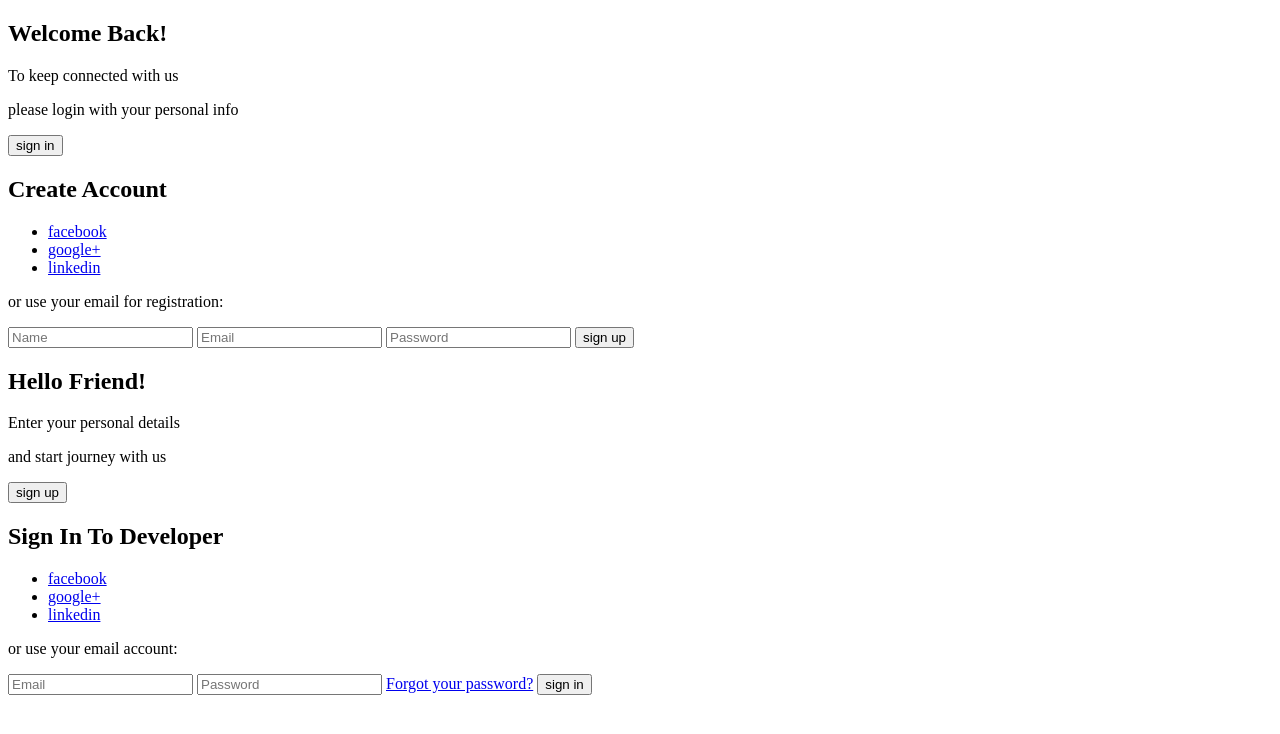
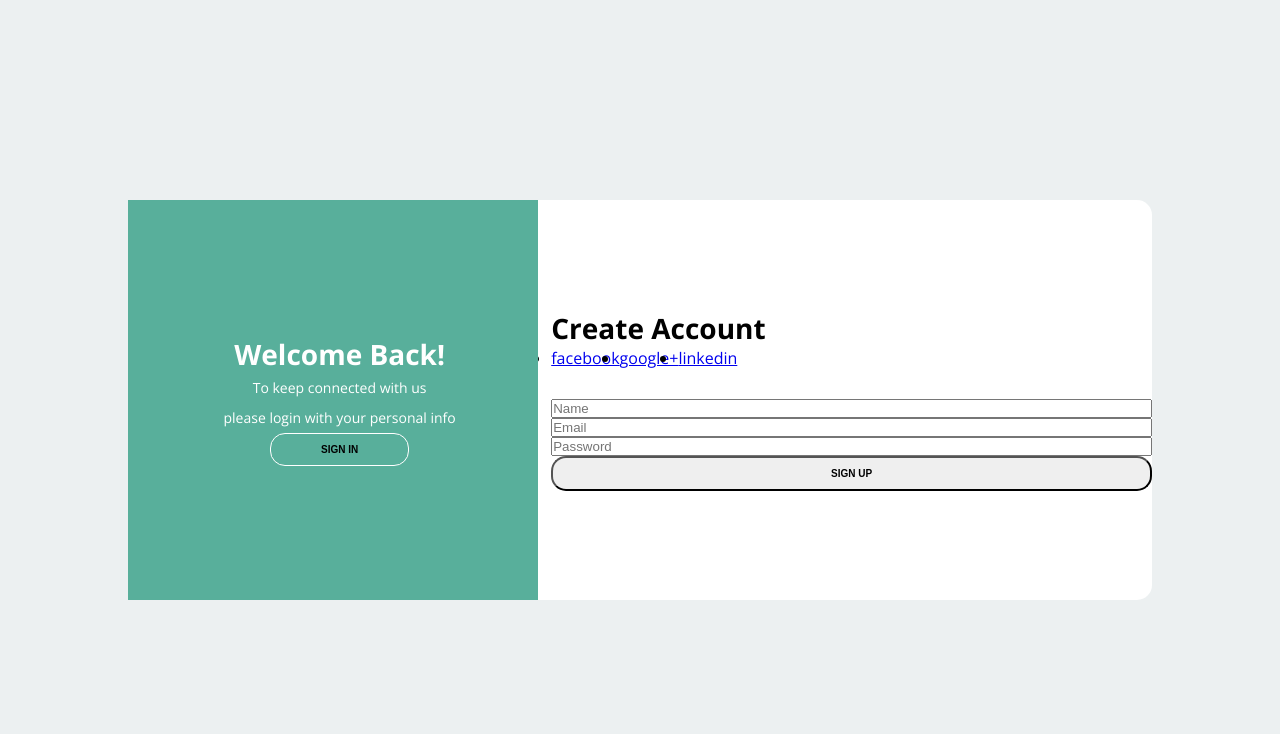
Before and after one commit to caio-dutra/login-cadastro, a plain HTML site: page LOGINDEV/index.html in a window 1280 px wide. Drawn offline with nearby package versions, Linux system fonts and the light colour scheme.

Commit message:
estruturando CSS / structuring CSS

```diff
--- /dev/null
+++ b/LOGINDEV/css/style.css
@@ -0,0 +1,101 @@
+@import url('https://fonts.googleapis.com/css2?family=Open+Sans:wght@300;400;700&display=swap');
+
+* {
+    margin: 0;
+    padding: 0;
+    box-sizing: border-box;
+}
+
+body {
+    font-family: 'Open Sans', sans-serif;
+}
+
+.container {
+    display: flex;
+    justify-content: center;
+    align-items: center;
+    height: 100vh;
+    background-color: #ecf0f1;
+}
+
+.content {
+    background-color: #fff;
+    border-radius: 15px;
+    width: 80%;
+    height: 50%;
+    justify-content: space-between;
+    align-items: center;
+    position: relative;
+}
+
+.content::before {
+    content: "";
+    position: absolute;
+    background-color: #58af9b;
+    width: 40%;
+    height: 100%;
+}
+
+.title {
+    font-size: 28px;
+    font-weight: bold;
+    text-transform: capitalize;
+}
+
+.title-primary {
+    color: #fff;
+}
+
+.description {
+    font-size: 14px;
+    font-weight: 300;
+    color: #fff;
+    line-height: 30px;
+}
+
+.btn {
+    border-radius: 15px;
+    text-transform: uppercase;
+    font-size: 10px;
+    padding: 10px 50px;
+    cursor: pointer;
+    font-weight: bold;
+}
+
+.btn-primary {
+    background-color: transparent;
+    border: 1px solid #fff;
+}
+
+.btn-primary:hover {
+    background: #fff;
+    color: #58af9b;
+}
+
+.first-content {
+    display: flex;
+}
+
+.first-column {
+    text-align: center;
+    flex: 1 0 auto;
+    z-index: 10;
+}
+
+.second-column {
+    flex: 2 0 auto;
+}
+
+.list-social-media {
+    display: flex;
+}
+
+.form {
+    display: flex;
+    flex-direction: column;
+}
+
+.second-content {
+    position: absolute;
+    display: none;
+}
--- a/LOGINDEV/index.html
+++ b/LOGINDEV/index.html
@@ -5,20 +5,21 @@
     <meta name="viewport" content="width=device.width, initial-scale=1.0">
     <meta http-equiv="X-UA-Compatible" content="ie=edge">
     <title>Login</title>
+    <link rel="stylesheet" href="css/style.css">
 </head>
 <body>
     <div class="container">
         <div class="content first-content">
             <div class="first-column">
-                <h2 class="title">Welcome Back!</h2>
+                <h2 class="title title-primary">welcome back!</h2>
                 <p class="description">To keep connected with us</p>
                 <p class="description">please login with your personal info</p>
-                <button class="btn">sign in</button>
+                <button class="btn btn-primary">sign in</button>
             </div> <!-- first column -->
             <div class="second-column">
                 <h2 class="title">Create Account</h2>
                 <div class="social-media">
-                    <ul>
+                    <ul class="list-social-media">
                         <li><a href="#">facebook</a></li>
                         <li><a href="#">google+</a></li>
                         <li><a href="#">linkedin</a></li>
```
